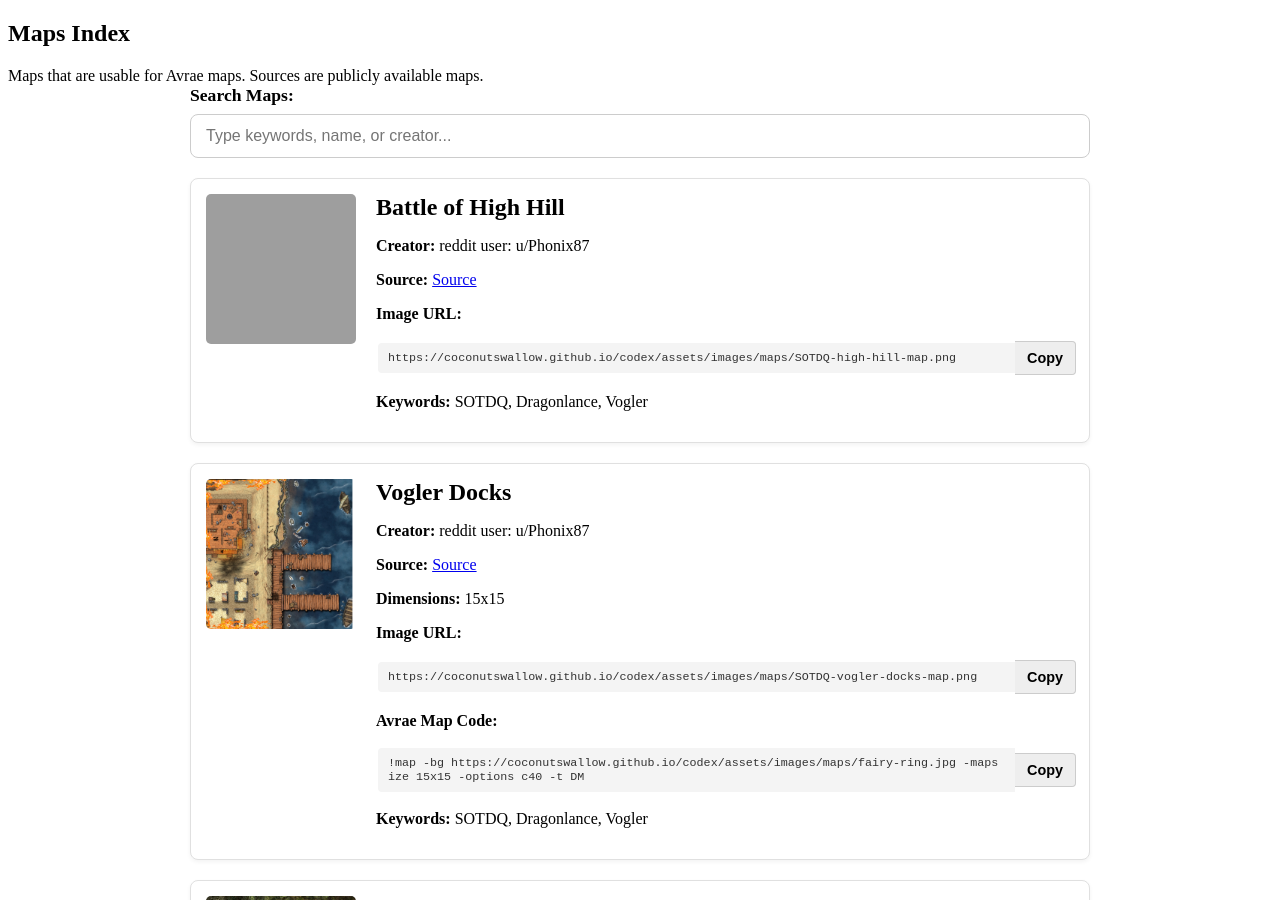
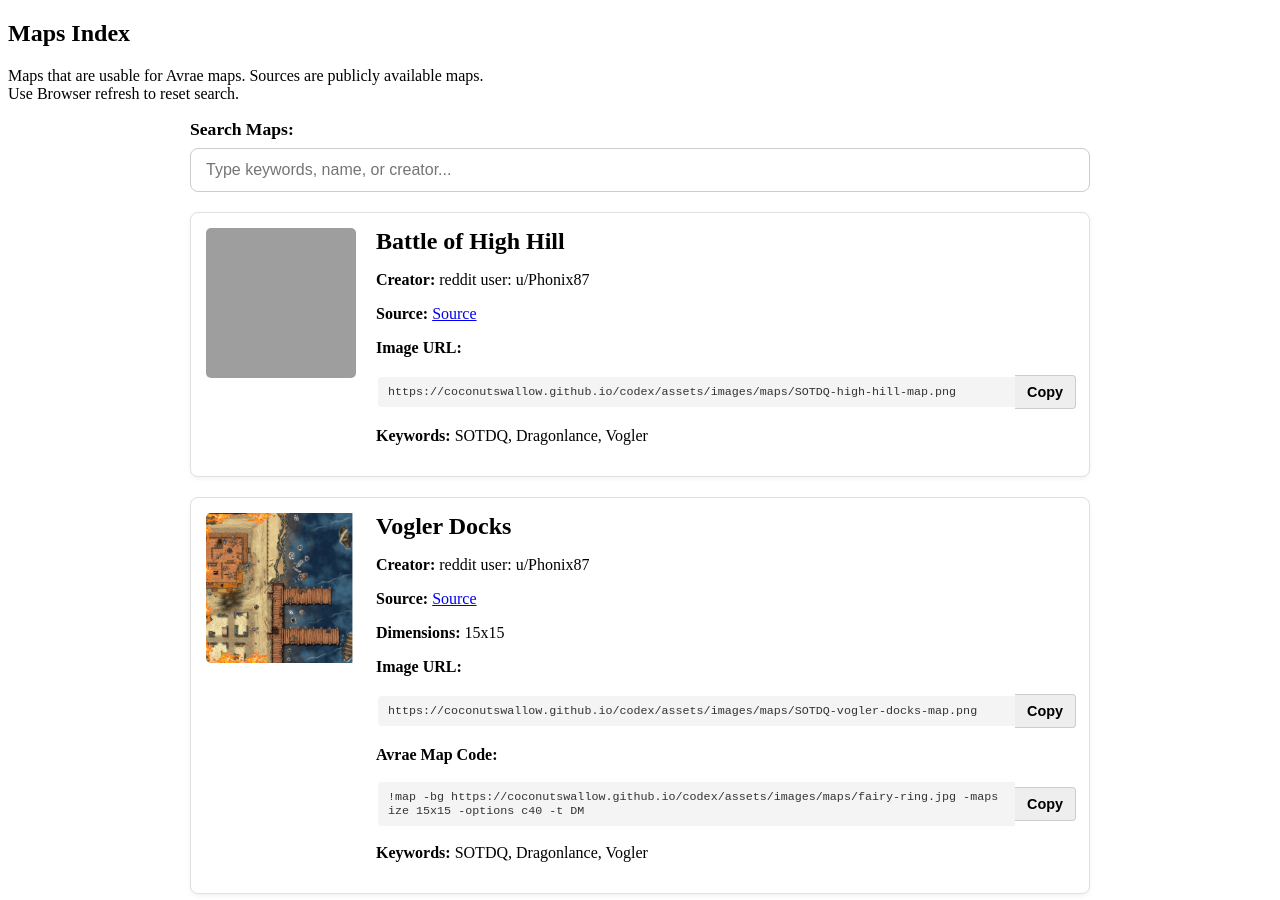
Before and after one commit to coconutswallow/codex, a Jekyll site: the page built from index.html, in a window 1280 px wide and 900 px high. Built offline with Jekyll 4.4.1, drawn with Linux system fonts in a browser that asks for light colours; grey boxes are pictures that could not be loaded.

Commit message:
Update index.html

```diff
--- a/index.html
+++ b/index.html
@@ -5,7 +5,10 @@ title: Map Index
 
 <h2>Maps Index</h2>
 
-Maps that are usable for Avrae maps.  Sources are publicly available maps.
+<p>
+  Maps that are usable for Avrae maps.  Sources are publicly available maps.
+  <br> Use Browser refresh to reset search.
+</p>
 
 <div class="map-search-wrapper">
   <label for="mapSearchInput">Search Maps:</label>
```
